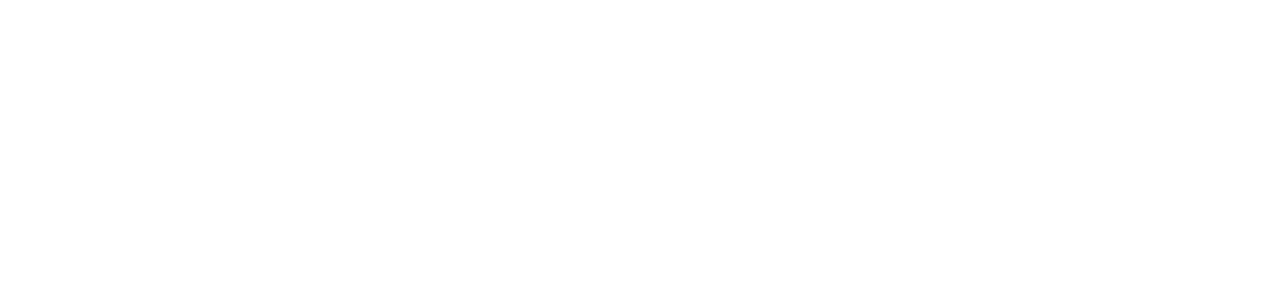
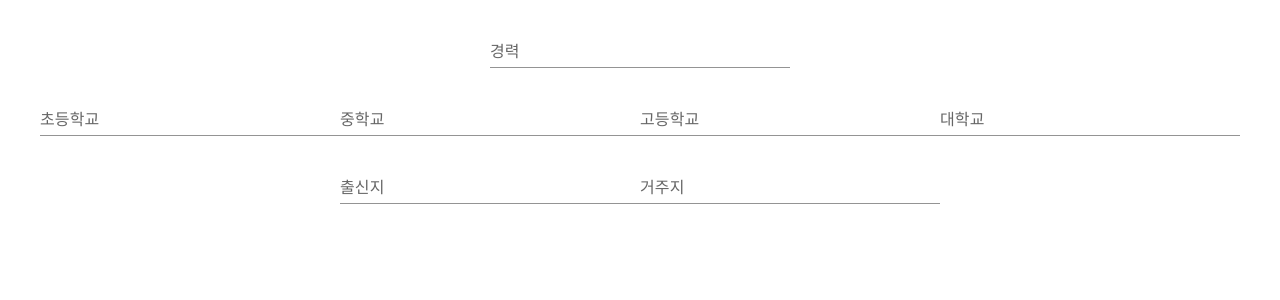
Before and after one commit to bsh01111/SOS_frontend, a React (Create React App) app: page /editProfile in a window 1280 px wide. Shown: the top 300 px of the page. Built offline with nearby package versions, Linux system fonts and the light colour scheme.

Commit message:
프로필 편집 화면 작성

```diff
--- a/src/Routes.js
+++ b/src/Routes.js
@@ -3,7 +3,9 @@ import { BrowserRouter as Router, Switch, Route } from "react-router-dom";
 
 import Login from "./login/pages/Login";
 import SignUp from "./login/pages/SignUp";
-import Mypage from "./mypage/pages/mypage";
+// import Mypage from "./mypage/pages/mypage";
+import EditProfile from "./mypage/pages/editprofile";
+// import EditPost from "./mypage/pages/editpost";
 // import Main from "./pages/Main/Main";
 
 class Routes extends React.Component {
@@ -13,7 +15,7 @@ class Routes extends React.Component {
         <Switch>
           <Route exact path="/" component={Login} />
           <Route exact path="/signUp" component={SignUp} />
-          <Route exact path="/mypage" component={Mypage} />
+          <Route exact path="/editProfile" component={EditProfile} />
           {/* <Route exact path="/signup" component={Signup} />
           <Route exact path="/main" component={Main} /> */}
         </Switch>
--- a/src/mypage/pages/editprofile.js
+++ b/src/mypage/pages/editprofile.js
@@ -1,14 +1,90 @@
-import React, { useEffect } from "react";
-import { Link } from "react-router-dom"; //'react-router-dom'에서 제공하는 {Link}를 import
+import React, { useState } from "react";
+import { TextField } from "@mui/material";
 
 const EditProfile = () => {
+  const [profileInfo, setProfileInfo] = useState({
+    career: "",
+    elementrySchool: "",
+    middleSchool: "",
+    highSchool: "",
+    university: "",
+    originPlace: "",
+    residence: "",
+  });
+
+  const setValue = (key, value) => {
+    profileInfo[key] = value;
+    setProfileInfo(profileInfo);
+  };
+
   return (
     <>
       <div style={{ textAlign: "center" }}>
-        <div></div>
+        <div>
+          <TextField
+            id=""
+            label="경력"
+            style={styles.inputStyle}
+            variant="standard"
+            onChange={(e) => setValue("career", e.target.value)}
+          ></TextField>
+        </div>
+        <div>
+          <TextField
+            id="elementrySchool"
+            label="초등학교"
+            style={styles.inputStyle}
+            variant="standard"
+            onChange={(e) => setValue("elementrySchool", e.target.value)}
+          ></TextField>
+          <TextField
+            id="middleSchool"
+            label="중학교"
+            style={styles.inputStyle}
+            variant="standard"
+            onChange={(e) => setValue("middleSchool", e.target.value)}
+          ></TextField>
+          <TextField
+            id="highSchool"
+            label="고등학교"
+            style={styles.inputStyle}
+            variant="standard"
+            onChange={(e) => setValue("highSchool", e.target.value)}
+          ></TextField>
+          <TextField
+            id="university"
+            label="대학교"
+            style={styles.inputStyle}
+            variant="standard"
+            onChange={(e) => setValue("university", e.target.value)}
+          ></TextField>
+        </div>
+        <div>
+          <TextField
+            id="originPlace"
+            label="출신지"
+            style={styles.inputStyle}
+            variant="standard"
+            onChange={(e) => setValue("originPlace", e.target.value)}
+          ></TextField>
+          <TextField
+            id="residence"
+            label="거주지"
+            style={styles.inputStyle}
+            variant="standard"
+            onChange={(e) => setValue("residence", e.target.value)}
+          ></TextField>
+        </div>
       </div>
     </>
   );
 };
 
+const styles = {
+  inputStyle: {
+    marginTop: 20,
+    width: 300,
+  },
+};
+
 export default EditProfile;
--- a/src/mypage/pages/mypage.js
+++ b/src/mypage/pages/mypage.js
@@ -1,6 +1,5 @@
 import React, { useEffect } from "react";
-import { Link } from "react-router-dom"; //'react-router-dom'에서 제공하는 {Link}를 import
-import MypageService from "../service";
+import { Link } from "react-router-dom";
 import { Button } from "@mui/material";
 
 const Mypage = () => {
@@ -9,18 +8,18 @@ const Mypage = () => {
       <div style={{ textAlign: "center" }}>
         <div>
           <Button
-            variant="contained"
+            component={Link}
+            to={"/editprofile"}
             style={styles.editProfileButton}
-            onClick={onEditProfileButton}
           >
             프로필 편집
           </Button>
         </div>
-        <div>
+        <div style={{ marginTop: 30 }}>
           <Button
-            variant="contained"
+            component={Link}
+            to={"/editpost"}
             style={styles.editPostButton}
-            onClick={onEditPostButton}
           >
             게시글 작성
           </Button>
```
Also changed, not shown: src/mypage/pages/editpost.js (+29 -1 lines).
